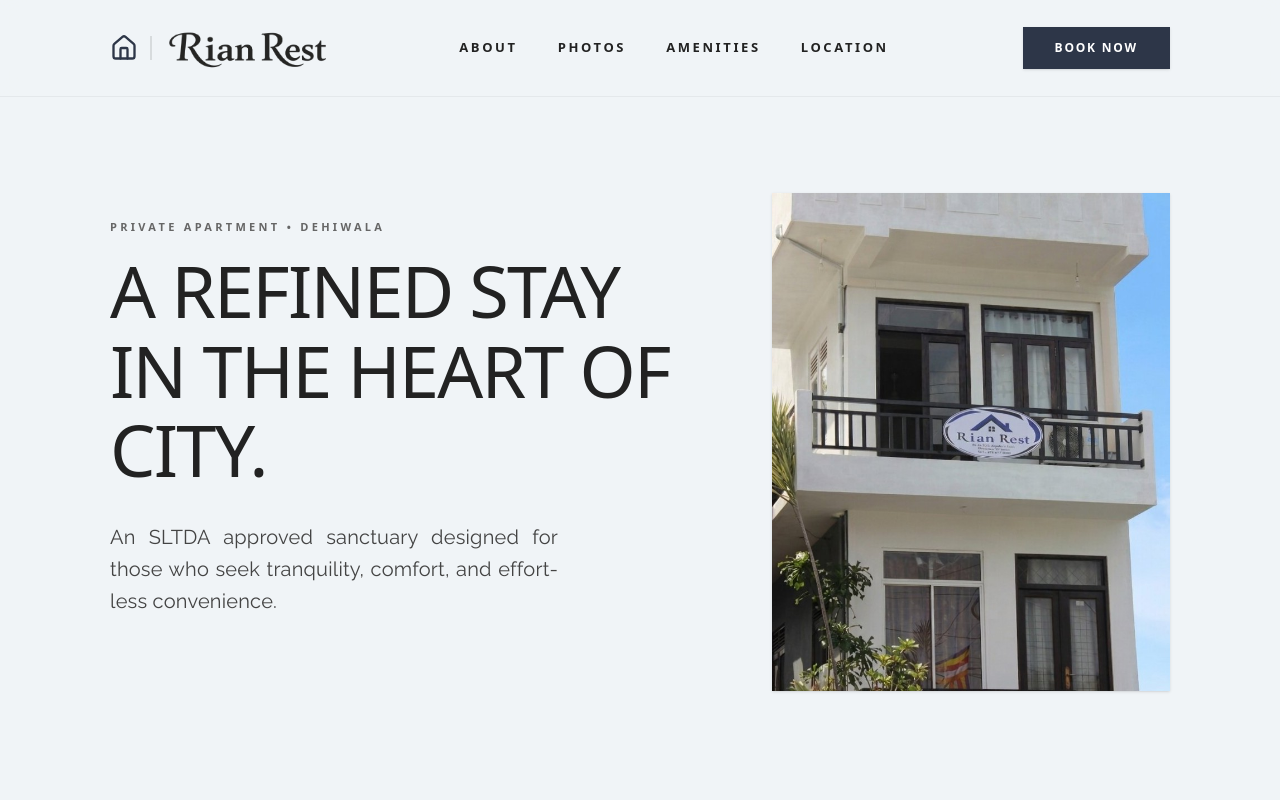
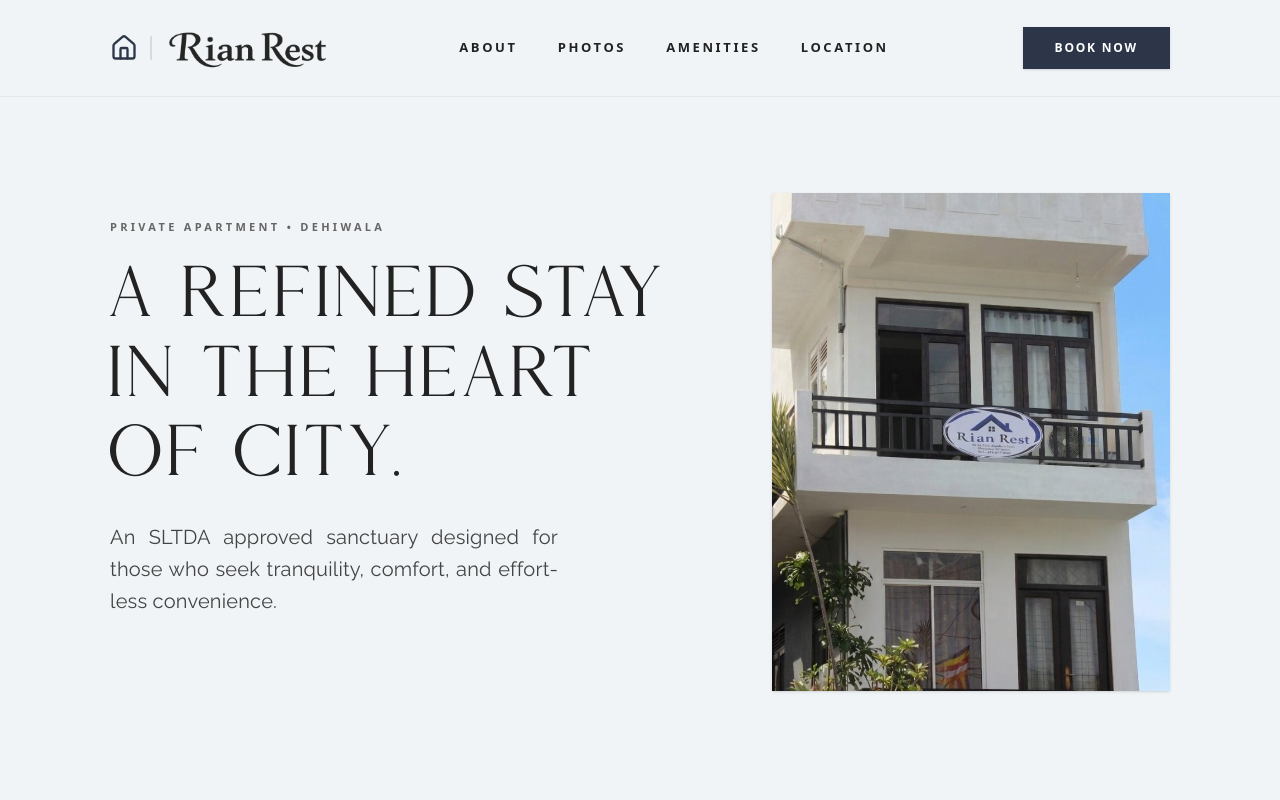
Before and after one commit to TNikil/rian-rest-next-2, a Next.js app: page / in a window 1280 px wide. Shown: the top 800 px of the page. Built offline with nearby package versions, Linux system fonts and the light colour scheme.

Commit message:
Refactor page structure and update styles

```diff
--- a/app/page.tsx
+++ b/app/page.tsx
@@ -33,7 +33,6 @@
         style={{ boxSizing: 'border-box' }}
       >
         <div className="max-w-[1100px] mx-auto px-4 md:px-5 py-4 md:py-6 flex items-center justify-between">
-          {/* Adjusted Logo Section for Mobile */}
           <a href="#top" className="flex items-center gap-2 md:gap-3 transition-transform hover:opacity-70 flex-shrink-0">
              <HouseIcon size={28} className="text-[#2D3648]" strokeWidth={2} />
              <div className="w-[1.5px] h-6 bg-black/10"></div>
@@ -87,11 +86,10 @@
       )}
 
       <main id="top">
-        {/* Hero Section */}
         <section className="max-w-[1100px] mx-auto px-5 pt-12 md:pt-24 pb-24 md:pb-28 grid md:grid-cols-[1.2fr_0.8fr] gap-12 md:gap-16 items-center">
           <div>
             <span className="text-[11px] font-bold tracking-[0.3em] uppercase text-[#666666] mb-4 block">Private Apartment • Dehiwala</span>
-            <h1 className="text-5xl md:text-7xl font-playfair leading-[1.1] mb-8 uppercase tracking-tight">
+            <h1 className="text-5xl md:text-7xl font-mories leading-[1.1] mb-8 uppercase tracking-tight">
               A refined stay <br/>in the heart of city.
             </h1>
             <p className="text-[#444444] text-lg md:text-xl leading-relaxed mb-12 max-w-md font-railway text-justify [hyphens:auto]">
@@ -103,7 +101,6 @@
           </div>
         </section>
 
-        {/* About Section */}
         <section id="about" className="bg-[#F8FAFC] py-24 md:py-28 border-y border-black/5">
           <div className="max-w-[1100px] mx-auto px-5">
             <div className="grid md:grid-cols-3 gap-16">
@@ -123,7 +120,6 @@
           </div>
         </section>
 
-        {/* Gallery Section */}
         <section id="photos" className="py-20 md:py-32 bg-[#F0F4F7]">
           <div className="max-w-[1100px] mx-auto px-5">
             <div className="hidden md:grid md:grid-cols-[1fr_350px] gap-12 items-start">
@@ -159,7 +155,6 @@
           </div>
         </section>
 
-        {/* Amenities */}
         <section id="amenities" className="py-24 border-t border-black/10 max-w-[1100px] mx-auto px-5 text-center">
           <h2 className="text-[12px] font-black tracking-[0.4em] uppercase mb-12">Curated Amenities</h2>
           <div className="flex flex-wrap justify-center gap-6">
@@ -171,7 +166,6 @@
           </div>
         </section>
 
-        {/* Location Section */}
         <section id="location" className="py-24 bg-[#F8FAFC] border-t border-black/5">
           <div className="max-w-[1100px] mx-auto px-5">
             <h2 className="text-[12px] font-black tracking-[0.4em] uppercase mb-20 text-center">Proximity Guide</h2>
@@ -192,7 +186,7 @@
               ))}
             </div>
             <div className="mt-20 h-[400px] md:h-[450px] bg-white border border-black/5 p-2 shadow-sm">
-                <iframe src="https://www.google.com/maps?q=68/D/1/1,+Kawdana+RD,+Dehiwala&output=embed" width="100%" height="100%" style={{ border: 0 }} loading="lazy"></iframe>
+                <iframe src="https://www.google.com/maps/embed?pb=!1m18!1m12!1m3!1d15846.10700588636!2d79.8661146!3d6.8273617!2m3!1f0!2f0!3f0!3m2!1i1024!2i768!4f13.1!3m3!1m2!1s0x3ae25b291410403d%3A0xc3f9829f074d6c4e!2sDehiwala-Mount%20Lavinia!5e0!3m2!1sen!2slk!4v1715530000000!5m2!1sen!2slk" width="100%" height="100%" style={{ border: 0 }} loading="lazy"></iframe>
             </div>
           </div>
         </section>
```
